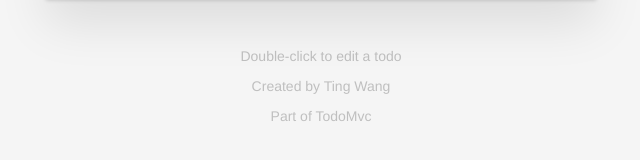
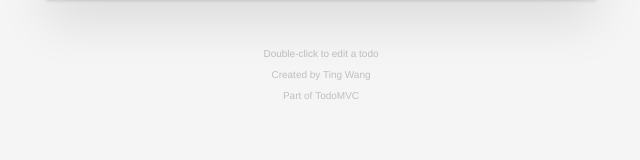
Before and after one commit to Wanting1234/todo-mvc-react, a React (Create React App) app: page / in a window 1280 px wide. Shown: the part 182-342 px from the top of the page, without its empty margins (319-959 px from the left). Built offline with nearby package versions, Linux system fonts and the light colour scheme.

Commit message:
style: add links in the footer

```diff
--- a/src/components/Footer.js
+++ b/src/components/Footer.js
@@ -1,14 +1,16 @@
 import React from "react";
 
-
 function Footer() {
-    return (
-        <section className="footer">
-            <p>Double-click to edit a todo</p>
-            <p>Created by Ting Wang</p>
-            <p>Part of TodoMvc</p>
-        </section>
-    );
+  return (
+    <section className="footer">
+      <p>Double-click to edit a todo</p>
+      <p>
+        Created by
+        {<a href="https://github.com/Wanting1234/todo-mvc-react"> Ting Wang</a>}
+      </p>
+      <p>Part of {<a href="https://todomvc.com/">TodoMVC</a>}</p>
+    </section>
+  );
 }
 
 export default Footer;
--- a/src/index.css
+++ b/src/index.css
@@ -53,6 +53,7 @@ input {
 .footer {
     margin-top: 50px;
     color: #bfbfbf;
+    font-size: 10px;
 }
 
 .toggle-all {
@@ -268,3 +269,9 @@ label {
     font-size: 15px;
     color: inherit;
 }
+
+.footer a {
+    color: inherit;
+    text-decoration: none;
+    font-weight: 400;
+}
```
